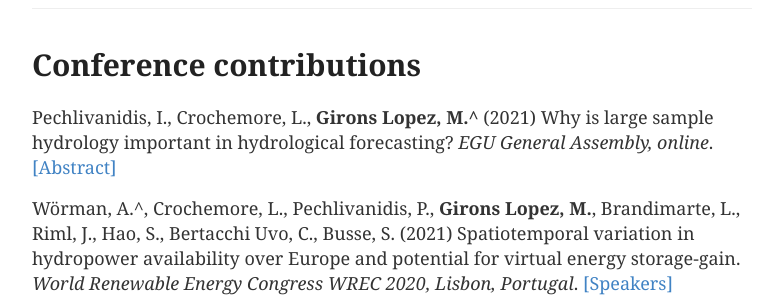
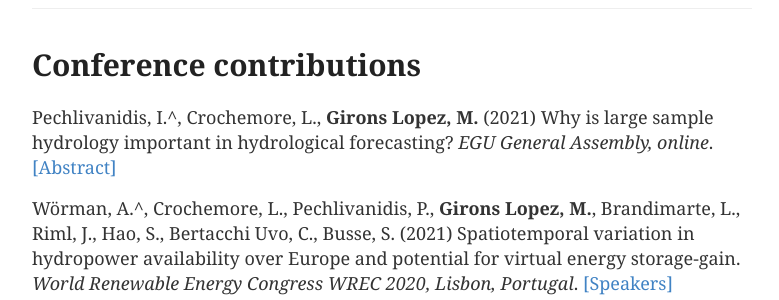
Before and after one commit to GironsLopez/GironsLopez.github.io, a Jekyll site: the page built from publications/index.md, in a window 1280 px wide and 900 px high, scrolled down 1846 px. Shown: the part 155-455 px from the top of the window, without its empty margins (248-1027 px from the left). Built offline with Jekyll 4.4.1, drawn with Linux system fonts in a browser that asks for light colours.

```diff
--- a/publications/index.md
+++ b/publications/index.md
@@ -48,7 +48,7 @@ Mbanguka, R. P., Lyon, S. W., Holmgren, K., **Girons Lopez, M.**, Jarsjö, J. (2
 
 # Conference contributions
 
-Pechlivanidis, I., Crochemore, L., **Girons Lopez, M.^**  (2021) Why is large sample hydrology important in hydrological forecasting? *EGU General Assembly, online*. [[Abstract]](https://meetingorganizer.copernicus.org/EGU21/EGU21-4871.pdf){:target="_blank"}
+Pechlivanidis, I.^, Crochemore, L., **Girons Lopez, M.**  (2021) Why is large sample hydrology important in hydrological forecasting? *EGU General Assembly, online*. [[Abstract]](https://meetingorganizer.copernicus.org/EGU21/EGU21-4871.pdf){:target="_blank"}
 
 Wörman, A.^, Crochemore, L., Pechlivanidis, P., **Girons Lopez, M.**, Brandimarte, L., Riml, J., Hao, S., Bertacchi Uvo, C., Busse, S. (2021) Spatiotemporal variation in hydropower availability over Europe and potential for virtual energy storage-gain. *World Renewable Energy Congress WREC 2020, Lisbon, Portugal*. [[Speakers]](https://wrec2020.tecnico.ulisboa.pt/~wrec2020.daemon/speakers.html){:target="_blank"}
 
```
